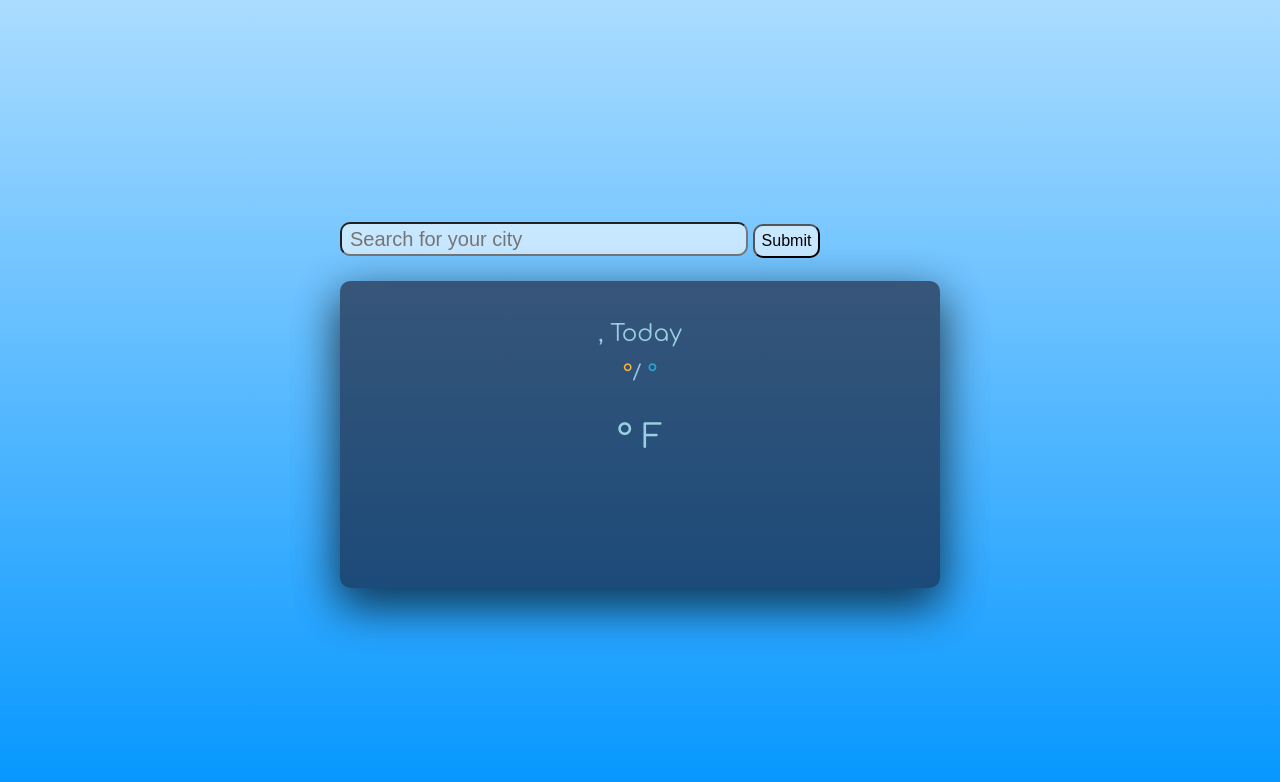
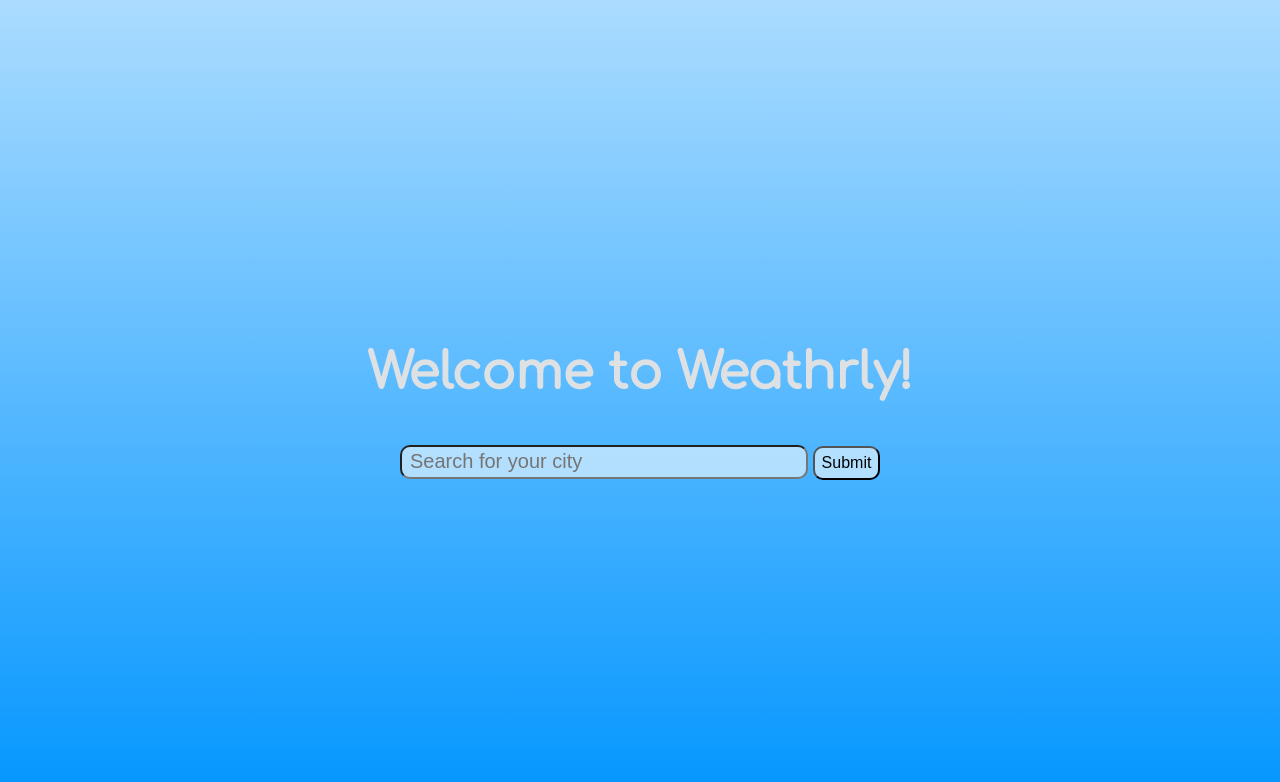
Before and after one commit to JackLaird0/weatherly, a React (Create React App) app: page / in a window 1280 px wide. Shown: the top 782 px of the page. Built offline with nearby package versions, Linux system fonts and the light colour scheme; no server answers.

Commit message:
Change api call to take user input and persist on page load

```diff
--- a/src/App.js
+++ b/src/App.js
@@ -1,9 +1,10 @@
 import React, { Component } from 'react';
 import './Styles/App.css';
 import { TodaysWeather, SevenHourForecast, TenDayForecast } from './Data-iterator';
+import {  apiKey, cityState } from './API-info'
 import CurrentWeather from './CurrentWeather';
 import SevenHour from './SevenHour';
-import Data from './mock-data';
+// import Data from './mock-data';
 import Search from './Search';
 import TenDay from './TenDay';
 import Welcome from './Welcome';
@@ -16,19 +17,40 @@ class App extends Component {
       todaysWeather: '',
       SevenHourForecast: '',
       TenDayForecast: '',
-      WelcomeScreen: false
+      WelcomeScreen: true,
     }
+
+    this.updateLocation = this.updateLocation.bind(this)
+    // this.componentDidMount = this.componentDidMount.bind(this)
   }
 
-  componentDidMount() {
-    fetch('https://api.wunderground.com/api/81e7db909187627f/hourly/conditions/forecast10day/q/CO/Colorado%20Springs.json').then( reponse => reponse.json()).then( data => {
+checkStorage() {
+  if (localStorage.location) {
+    const retrieveLocation = JSON.parse(localStorage.getItem('location'));
+    return retrieveLocation;
+  } else {
+    return false;
+  }
+}
+
+updateLocation (location) {
+  const localLocation = JSON.stringify(location)
+  localStorage.setItem('location', localLocation)
+
+  fetch(`https://api.wunderground.com/api/${apiKey()}/hourly/conditions/forecast10day/q/${location.split(', ')[1]}/${location.split(', ')[0]}.json`).then( reponse => reponse.json()).then( data => {
       this.setState({
         todaysWeather: TodaysWeather(data),
         SevenHourForecast: SevenHourForecast(data),
-        TenDayForecast: TenDayForecast(data)
+        TenDayForecast: TenDayForecast(data),
+        WelcomeScreen: false
       })
-    }).catch(error => console.log('error', error))
-  }
+    }).catch(error => alert(error , error))
+}
+
+componentDidMount() {
+
+  this.checkStorage() ? this.updateLocation(this.checkStorage()) : this.setState( {WelcomeScreen: true})
+}
 
 
   render() {
@@ -38,7 +60,7 @@ class App extends Component {
     <div>
       <div className="top-container">
         <div className="search-current">
-          <Search />
+          <Search updateLocation={this.updateLocation} />
           <CurrentWeather
               location={this.state.todaysWeather.location}
               day={this.state.todaysWeather.day}
@@ -58,7 +80,7 @@ class App extends Component {
     const showWelcome =
     <div className="Welcome-screen">
       <Welcome />
-      <Search />
+      <Search updateLocation={this.updateLocation}/>
     </div>
 
     return (
@@ -66,6 +88,7 @@ class App extends Component {
        {this.state.WelcomeScreen ? showWelcome : showWeather}
       </div>
     );
+    console.log()
   }
 }
 
--- a/src/Data-iterator.js
+++ b/src/Data-iterator.js
@@ -1,5 +1,4 @@
 const TodaysWeather = data => {
-  console.log('hi')
   return ({
     // data.location.city
     location: data.current_observation.display_location.full,
--- a/src/Search.js
+++ b/src/Search.js
@@ -2,8 +2,9 @@ import React, { Component } from 'react';
 import './Styles/search.css'
 
 class Search extends Component {
-  constructor() {
+  constructor(props) {
     super();
+
 
     this.state = {
       cityData: '',
@@ -28,10 +29,16 @@ class Search extends Component {
   render() {
     return (
       <div>
-        <input type="text" placeholder="Search for your city" className="search-input" onChange={this.saveUserInput} />
-        <button className="submit-button" onClick={this.saveCity}> Submit </button>
+        <form>
+          <input type="text" placeholder="Search for your city" className="search-input" onChange={this.saveUserInput} value={this.state.cityData}/>
+          <input className="submit-button" type="submit" onClick= {(e) => {
+            e.preventDefault();
+            this.props.updateLocation(this.state.cityData)
+          }} />
+        </form>
       </div>
     )
+    debugger
   }
 }
 
```
